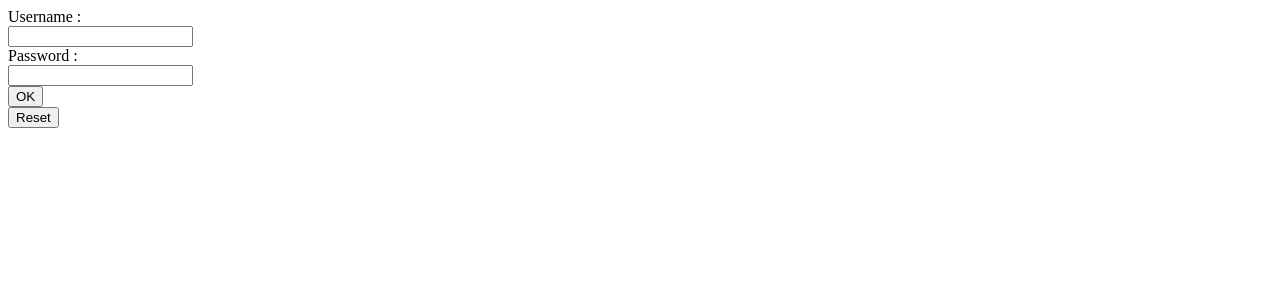
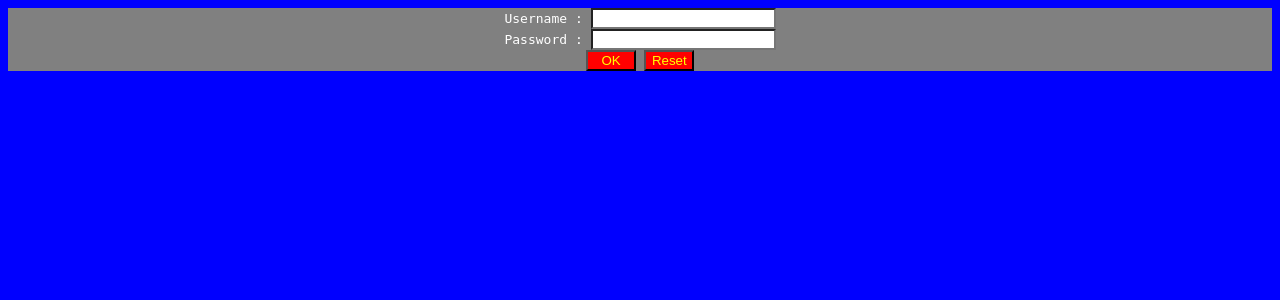
Before and after one commit to darknightghost/PyNasManager, a Python web app: template website/templates/login.html in a window 1280 px wide. Shown: the top 300 px of the page. Run offline with Jinja, Linux system fonts and the light colour scheme; the template is opened without the code that fills it, so the values that code supplies are empty.

Commit message:
UTC:2018-02-05  5:03:42 : css

```diff
--- a/Application.py
+++ b/Application.py
@@ -57,7 +57,7 @@ class Application(DesignMode.Singleton.Singleton):
             level = logging.DEBUG
 
         else:
-            level = logging.INFO
+            level = logging.WARNING
 
         logging.basicConfig(filename = log_path,
                 filemode = "a",
--- a/website/skin/style.css
+++ b/website/skin/style.css
@@ -1,3 +1,33 @@
+body {
+	background-color: #0000FF;
+	color:white;
+	font-family: monospace;
+}
+
+.middlebox {
+	background: gray;
+}
+
+input {
+	background-color: white;
+	color:black;
+}
+
+input[type="reset"],input[type="submit"],input[type="button"] {
+	background-color: red;
+	color: yellow;
+	width: 50px;
+}
+
+.row {
+	display: inline;
+}
+
+.line {
+	width: 100%;
+	text-align: center;
+}
+
 .error {
-	color:red;
+	color: red;
 }
--- a/website/templates/login.html
+++ b/website/templates/login.html
@@ -9,16 +9,16 @@
 		<div class="middlebox">
 			<form action="/do-login.html" method="post">
 				<div class="line">
-					<div class="row">Username : </div>
+					<div class="row" id="static">Username : </div>
 					<div class="row"><input type="text" name="username" /></div>
 				</div>
 				<div class="line">
-					<div class="row">Password : </div>
+					<div class="row" id="static">Password : </div>
 					<div class="row"><input type="text" name="passwd" /></div>
 				</div>
 				<div class="line">
-					<div class="row"><input type="submit" value="OK" /></div>
-					<div class="row"><input type="reset" value="Reset" /></div>
+					<div class="row"><input class="button" type="submit" value="OK" /></div>
+					<div class="row"><input class="button" type="reset" value="Reset" /></div>
 				</div >
 				{% if error: %}
 					<div class="error">{{ error }}</div>
```
